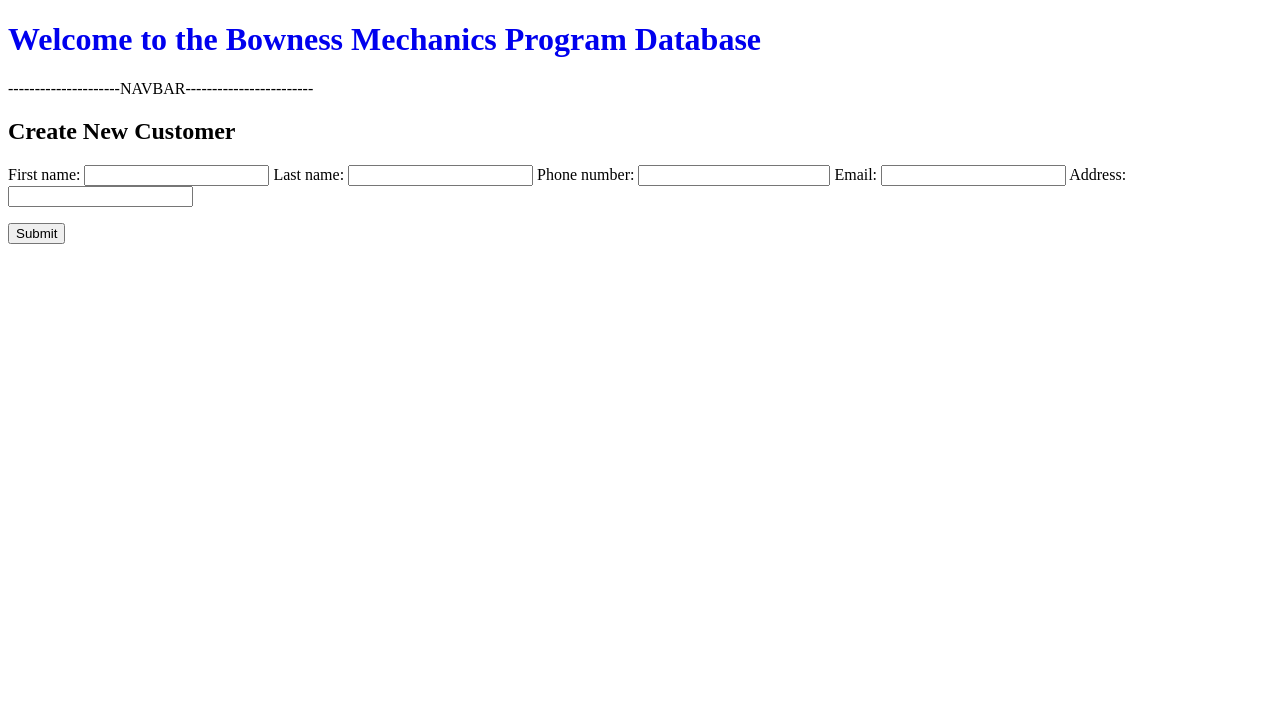
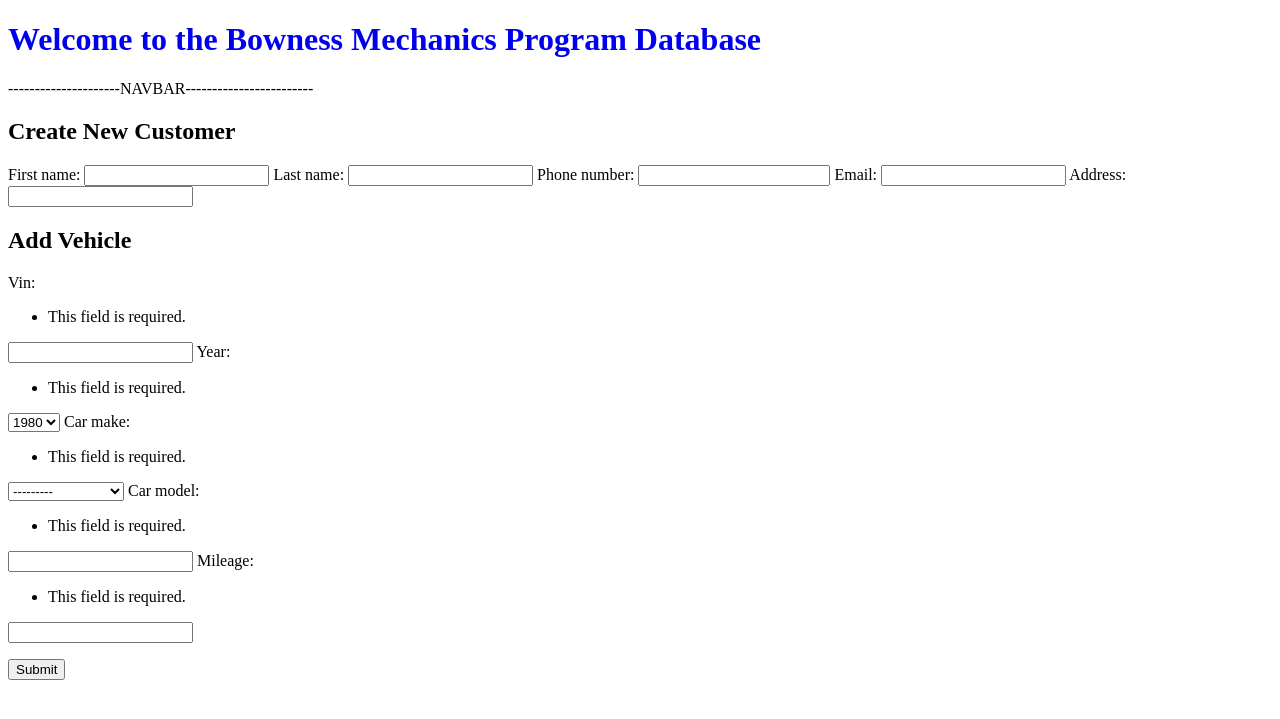
Before and after one commit to gvsa123/bhs_app, a Django app: page /create_new_customer/ in a window 1280 px wide. Shown: the top 719 px of the page. Run offline with Django 4.2, Linux system fonts and the light colour scheme; the visitor is signed in with stand-in values (Sample User, id 1).

Commit message:
Implement creating new vehicle.

```diff
--- a/bhs/bhs_app/forms.py
+++ b/bhs/bhs_app/forms.py
@@ -11,7 +11,7 @@
 class VehicleForm(ModelForm):
     class Meta:
         model = models.Vehicle
-        fields = ['vin', 'customer_id']
+        fields = ['vin', 'year', 'car_make', 'car_model', 'mileage']
 
 class RepairOrderForm(ModelForm):
     class Meta:
--- a/bhs/bhs_app/models.py
+++ b/bhs/bhs_app/models.py
@@ -27,16 +27,20 @@
 class Vehicle(models.Model):
     '''Relevant vehicle information
     TODO:
-    - check https://www.back4app.com/database/how-it-works for api
+    -   check https://www.back4app.com/database/how-it-works;
+        create model dictionary OR use api?
+
     '''
+    from datetime import date
 
     vin = models.CharField(primary_key=True, max_length=17)
     customer_id = models.ForeignKey('Customer', on_delete=models.PROTECT)
 
-    ytd = 2023 # Current year
+    ytd = date.today().year + 1
     YEARS = [(yr, yr) for yr in range(1980, ytd, 1)]
-    year = models.CharField(max_length=4, choices=YEARS, default=ytd)
+    year = models.CharField(choices=YEARS, max_length=4, default=ytd)
 
+    # List of car manufacturers
     MFR = [
         ("Abarth", "Abarth"),
         ("Alfa Romeo", "Alfa Romeo"),
@@ -103,7 +107,8 @@
         ("Volkswagen", "Volkswagen"),
         ("Volvo", "Volvo")
     ]
-    car_make = models.CharField(choices=MFR, max_length=20, null=True)
+
+    car_make = models.CharField(choices=MFR, max_length=50, null=True)
     car_model = models.CharField(max_length=20, null=True)
     mileage = models.PositiveIntegerField(null=True)
 
--- a/bhs/bhs_app/templates/bhs_app/create_new_customer.html
+++ b/bhs/bhs_app/templates/bhs_app/create_new_customer.html
@@ -4,7 +4,9 @@
 <h2>Create New Customer</h2>
 <form action="/create_new_customer/" method="POST">
     {% csrf_token %}
-    {{ form }}
+    {{ form_customer }}
+    <h2>Add Vehicle</h2>
+    {{ form_vehicle }}
     <p><input type="submit" value="Submit"></p>
 </form>
 {% endblock %}
--- a/bhs/bhs_app/templates/bhs_app/view_customer_profile.html
+++ b/bhs/bhs_app/templates/bhs_app/view_customer_profile.html
@@ -23,5 +23,4 @@
     </tr>
     {% endfor %}
 </table>
-
 {% endblock%}
--- a/bhs/bhs_app/views.py
+++ b/bhs/bhs_app/views.py
@@ -13,18 +13,29 @@
 def login(request):
     return render(request, 'bhs_app/login.html')
 
+def create_new_vehicle(request):
+    '''Create a new vehicle
+    TODO:
+    -   where do you assign form_customer pk to form_vehicle?
+    -   define inside create_new_customer?
+    '''
+    form_vehicle = VehicleForm(request.POST)
+    if form_vehicle.is_valid():
+        form_vehicle.save(commit=False)
+    return form_vehicle
+
 @login_required(login_url='login')
 def create_new_customer(request):
-    '''Form to create an entry'''
+    '''Creae a new customer'''
     if request.method == 'POST':
-        form = CustomerForm(request.POST)
-
-        if form.is_valid():
-            form.save(commit=True)
+        form_customer = CustomerForm(request.POST)
+        if form_customer.is_valid():
+            form_customer.save(commit=True)
             return HttpResponseRedirect('/thanks/')
     else:
-        form = CustomerForm()
-    return render(request, 'bhs_app/create_new_customer.html', {'form': form})
+        form_customer = CustomerForm() #not needed?
+    return render(request, 'bhs_app/create_new_customer.html',{'form_customer': form_customer, 'form_vehicle': create_new_vehicle(request)}
+    )
 
 @login_required(login_url='login')
 def search(request):
```
Also changed, not shown: README.md.
